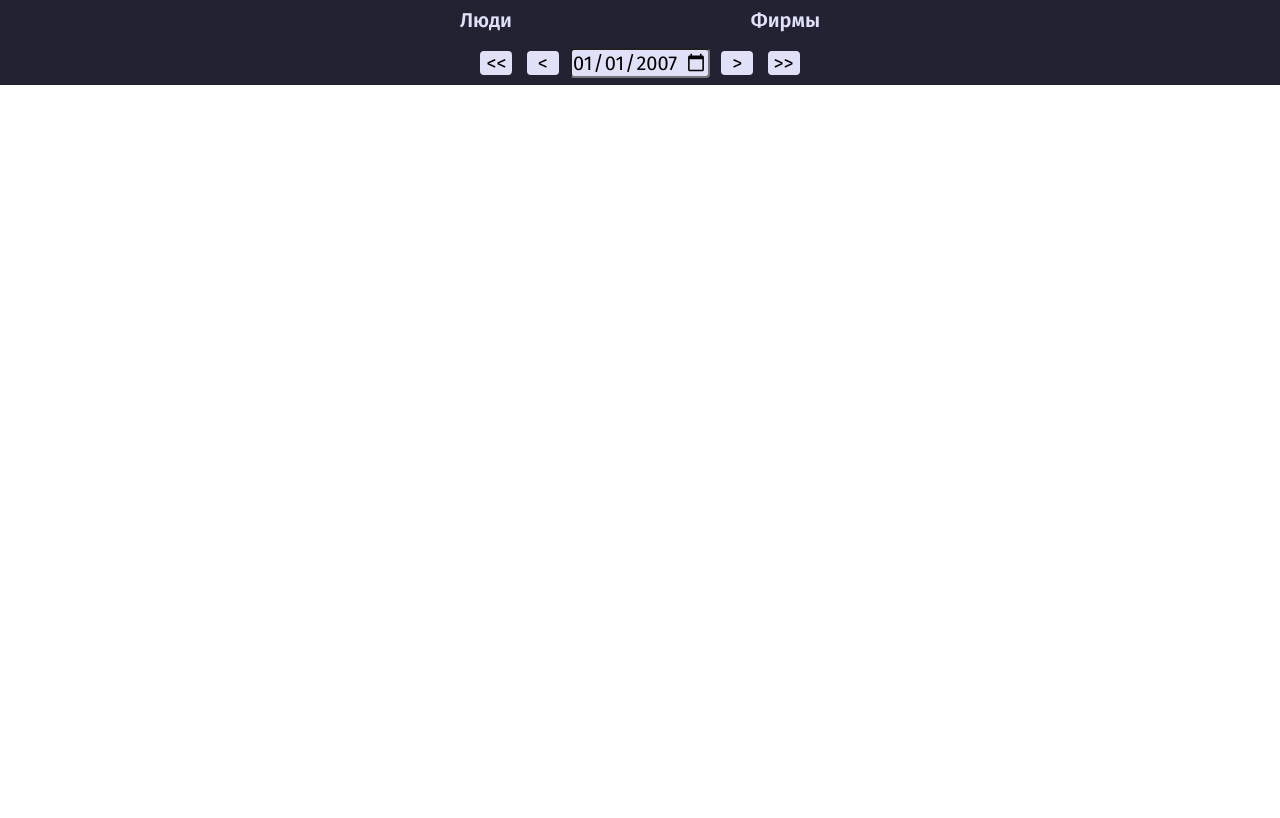
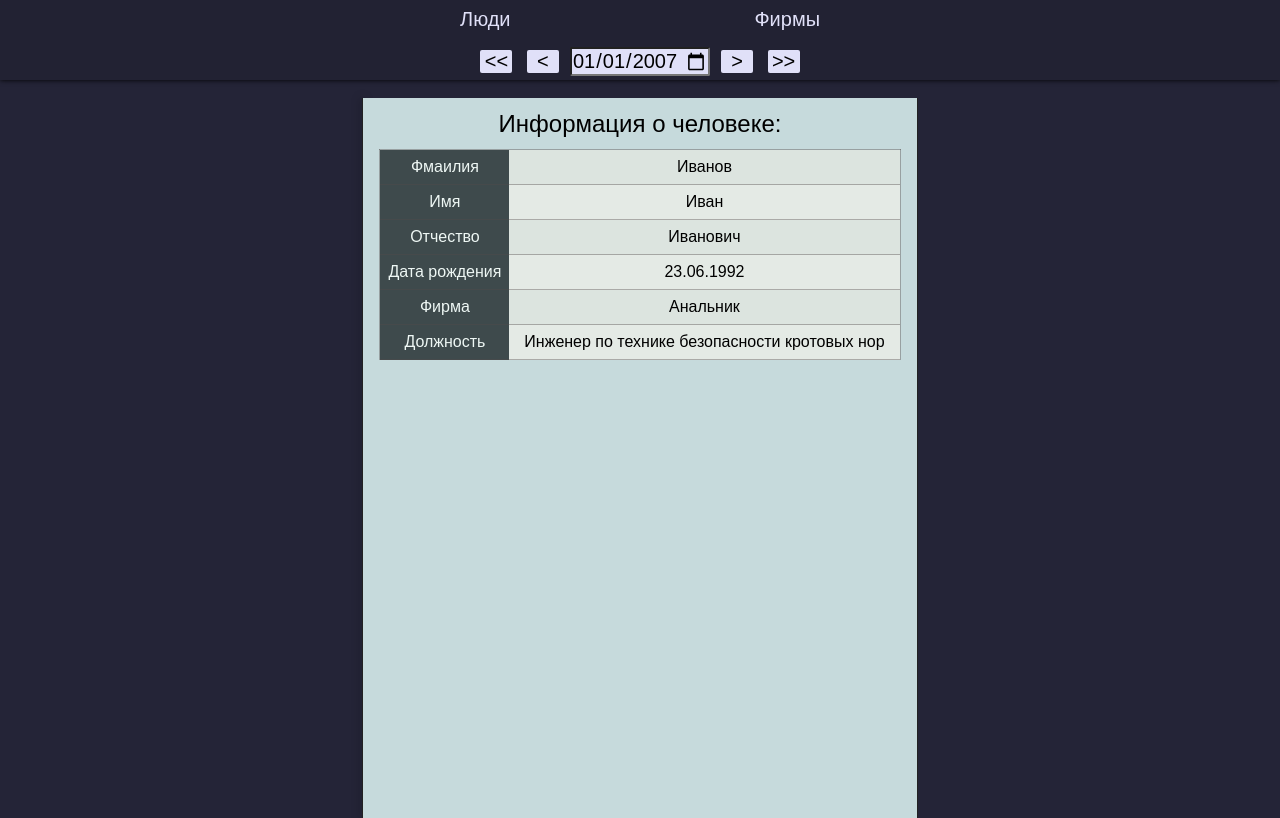
Before and after one commit to babushkian/itwd, a Flask app: template app/templates/people.html in a window 1280 px wide. Before the commit the page ends 85 px from the top, so only its background shows below. Run offline with Flask 3, Linux system fonts and the light colour scheme; the template is opened without the code that fills it, so the values that code supplies are empty; some web fonts are replaced.

Commit message:
разделил интерфейс на два окна и сделал таблицам заголовки

```diff
--- /dev/null
+++ b/app/static/css/main.css
@@ -0,0 +1,176 @@
+@font-face {
+  font-family: "FiraSans";
+  font-style: normal;
+  font-weight: 100;
+  src: url("../fonts/FiraSans-Thin.ttf") format("truetype");
+}
+@font-face {
+  font-family: "FiraSans";
+  font-style: normal;
+  font-weight: 300;
+  src: url("../fonts/FiraSans-Light.ttf") format("truetype");
+}
+@font-face {
+  font-family: "FiraSans";
+  font-style: normal;
+  font-weight: 400;
+  src: url("../fonts/FiraSans-Regular.ttf") format("truetype");
+}
+@font-face {
+  font-family: "FiraSans";
+  font-style: normal;
+  font-weight: 500;
+  src: url("../fonts/FiraSans-Medium.ttf") format("truetype");
+}
+@font-face {
+  font-family: "FiraSans";
+  font-style: normal;
+  font-weight: 700;
+  src: url("../fonts/FiraSans-Bold.ttf") format("truetype");
+}
+@font-face {
+  font-family: "FiraSans";
+  font-style: normal;
+  font-weight: 900;
+  src: url("../fonts/FiraSans-Black.ttf") format("truetype");
+}
+* {
+  box-sizing: border-box;
+  margin: 0;
+  padding: 0;
+}
+
+body {
+  font-family: "FiraSans", Arial, Helvetica, sans-serif;
+  font-weight: 500;
+  background-color: rgb(36, 36, 55);
+}
+
+.header {
+  position: fixed;
+  top: 0;
+  left: 0;
+  display: flex;
+  flex-direction: column;
+  background-color: rgb(34, 34, 51);
+  color: #e0e0f8;
+  justify-content: space-between;
+  align-items: center;
+  height: 80px;
+  min-width: 100vw;
+  font-weight: 500;
+  font-size: 1.25rem;
+  box-shadow: 0 0 5px #000;
+}
+
+.header_row {
+  min-width: 360px;
+  margin: 0.5rem auto;
+  display: flex;
+  flex-direction: row;
+  justify-content: space-between;
+  align-items: center;
+  list-style-type: none;
+}
+.header_row a {
+  text-decoration: none;
+  color: inherit;
+}
+.header_row .option_active a {
+  font-size: 1.25rem;
+  font-weight: 700;
+  color: #fff9dc;
+  text-decoration: underline;
+}
+.header_row.timer {
+  gap: 0.5rem;
+  justify-content: center;
+}
+
+.timer {
+  margin: 0.5rem auto;
+}
+.timer button {
+  font-family: "FiraSans", Arial, Helvetica, sans-serif;
+  font-size: 1.25rem;
+  background-color: #e0e0f8;
+  border-radius: 2px;
+  margin: 0 0.2rem;
+  min-width: 2rem;
+  border: 0;
+}
+.timer input {
+  font-family: "FiraSans", Arial, Helvetica, sans-serif;
+  width: 140px;
+  font-size: 1.25rem;
+  background-color: #e0e0f8;
+  border-radius: 2px;
+}
+
+.content {
+  display: flex;
+  flex-direction: row;
+  justify-content: center;
+  align-items: flex-start;
+  font-size: 14px;
+  line-height: 1.2rem;
+  font-weight: 400;
+  height: 100vh;
+  padding-top: 80px;
+  margin: auto;
+  overflow-y: none;
+}
+
+.content__window {
+  background-color: hsl(187, 24%, 86%);
+  height: 100%;
+  width: -moz-max-content;
+  width: max-content;
+  margin: 0;
+  border-right: 1px solid #222;
+  overflow: auto;
+}
+.content__window.main {
+  box-shadow: 0 0 10px #000;
+}
+.content__window.side {
+  margin: 0;
+  background-color: hsl(187, 24%, 82%);
+}
+.content__window .table_title {
+  margin: 1rem;
+  text-align: center;
+  font-size: 1.5rem;
+}
+
+table {
+  /* border: 1px solid black; */
+  border-collapse: collapse;
+  min-width: 300px;
+  margin: 1rem;
+  border: 1px solid rgba(83, 73, 73, 0.4);
+}
+table th {
+  background-color: hsl(187, 10%, 27%);
+  color: rgb(238, 247, 244);
+  font-weight: 500;
+  padding: 8px;
+}
+table tr {
+  border-bottom: 1px solid rgba(83, 73, 73, 0.4);
+  background-color: rgb(220, 228, 223);
+}
+table tr:nth-child(even) {
+  background-color: rgb(228, 234, 229);
+}
+table tr:hover {
+  background-color: rgb(227, 241, 232);
+}
+table tr span:hover {
+  text-decoration: underline;
+}
+table td {
+  padding: 8px 15px;
+  text-align: center;
+  min-width: 100px;
+}/*# sourceMappingURL=main.css.map */
--- a/app/static/css/style.css
+++ /dev/null
@@ -1,79 +0,0 @@
-* {
-  margin: 0;
-  padding: 0;
-  box-sizing: border-box;
-  font-family: "Fira Sans", Arial, sans-serif;
-}
-
-.header {
-  position: fixed;
-  top: 0;
-  left: 0;
-  display: flex;
-  flex-direction: column;
-  background-color: #223;
-  color: #e0e0f8;
-  justify-content: space-between;
-  align-items: center;
-  height: 85px;
-  min-width: 100vw;
-  font-family: Arial, Helvetica, sans-serif;
-  font-weight: 600;
-  font-size: 20px;
-}
-
-.header_row {
-  min-width: 360px;
-  /* width: 30%; */
-  margin: 0.5rem auto;
-  display: flex;
-  flex-direction: row;
-  justify-content: space-between;
-  align-items: center;
-  list-style-type: none;
-}
-
-.header_row a {
-  text-decoration: none;
-  color: #e0e0f8;
-}
-
-.header_row.timer {
-  gap: 0.5rem;
-  justify-content: center;
-}
-.option_active a {
-  font-size: 24px;
-  color: #fff9dc;
-  text-decoration: underline;
-}
-
-.timer {
-  margin: 0.5rem auto;
-}
-.timer button {
-  font-size: 20px;
-  background-color: #e0e0f8;
-  border-radius: 4px;
-  margin: 0 0.2rem;
-  min-width: 2rem;
-  border: 0;
-}
-.timer input {
-  width: 140px;
-  font-size: 20px;
-  background-color: #e0e0f8;
-  border-radius: 4px;
-}
-
-/*
-.content {
-    margin-top: 85px;
-    padding: 1rem;
-    font-size: 1rem;
-    line-height: 1.4rem;
-    font-weight: 400;
-}
-p {
-    margin-top: 1rem;
-} */
--- a/app/static/css/table.css
+++ /dev/null
@@ -1,45 +0,0 @@
-.content {
-  display: flex;
-  flex-direction: row;
-  justify-content: center;
-  align-items: center;
-  padding: 1rem;
-  font-size: 1rem;
-  line-height: 1.4rem;
-  font-weight: 400;
-  max-width: 75%;
-  margin: 85px auto 20px auto;
-}
-
-table {
-  /* border: 1px solid black; */
-  border-collapse: collapse;
-  min-width: 600px;
-}
-th {
-  background-color: rgb(21, 34, 34);
-  color: rgb(240, 235, 229);
-  padding: 8px;
-}
-
-tr {
-  border-bottom: 1px solid rgb(83, 73, 73, 0.4);
-  background-color: rgb(220, 228, 223);
-}
-
-tr:nth-child(even) {
-  background-color: rgb(228, 234, 229);
-}
-
-tr:hover {
-  background-color: rgb(202, 216, 209);
-}
-td {
-  padding: 8px 25px;
-  text-align: center;
-  min-width: 100px;
-}
-
-td > span:hover {
-  text-decoration: underline;
-}
--- a/app/static/js/firms.js
+++ b/app/static/js/firms.js
@@ -27,6 +27,7 @@ function buildTable(data) {
     keys.forEach((key) => {
       let a = document.createElement("td");
       if (["open_date", "close_date", "rate_date"].includes(key)) {
+        if (element[key]) {
           const d = new Date(element[key]);
           a.innerText =
             d.getDate().toString().padStart(2, "0") +
@@ -35,6 +36,9 @@ function buildTable(data) {
             "." +
             d.getFullYear();
         } else {
+          a.innerText = "";
+        }
+      } else {
         a.innerText = element[key];
       }
 
--- a/app/static/js/header.js
+++ b/app/static/js/header.js
@@ -1,4 +1,4 @@
-const content = document.querySelector(".content");
+const content = document.querySelector(".content__window.main");
 const active = document.querySelector("." + currentPage);
 active.classList.add("option_active");
 
--- a/app/templates/base.html
+++ b/app/templates/base.html
@@ -4,14 +4,8 @@
     <meta charset="UTF-8" />
     <meta name="viewport" content="width=device-width, initial-scale=1.0" />
     <title>Артель</title>
-    <link rel="preconnect" href="https://fonts.googleapis.com" />
-    <link rel="preconnect" href="https://fonts.gstatic.com" crossorigin />
-    <link
-      href="https://fonts.googleapis.com/css2?family=Fira+Sans:wght@300;400;600;700;900&display=swap"
-      rel="stylesheet"
-    />
-    <link rel="stylesheet" href= "{{ url_for('static', filename='css/style.css') }}" />
-    <link rel="stylesheet" href= "{{ url_for('static', filename='css/table.css') }}" />
+    <link rel="stylesheet" href= "{{ url_for('static', filename='css/main.css') }}" />
+
   </head>
   <body>
     <div class="header">
@@ -40,8 +34,40 @@
       </div>
     </div>
     <div class="content">
+      <div class="content__window main">
       {% block content %}
       {% endblock content %}
+      </div>
+            <div class="content__window side">
+        <div class="table_title">Информация о человеке:</div>
+        <table>
+          <tr>
+            <th>Фмаилия</th>
+            <td>Иванов</td>
+          </tr>
+
+          <tr>
+            <th>Имя</th>
+            <td>Иван</td>
+          </tr>
+          <tr>
+            <th>Отчество</th>
+            <td>Иванович</td>
+          </tr>
+          <tr>
+            <th>Дата рождения</th>
+            <td>23.06.1992</td>
+          </tr>
+          <tr>
+            <th>Фирма</th>
+            <td>Анальник</td>
+          </tr>
+          <tr>
+            <th>Должность</th>
+            <td>Инженер по технике безопасности кротовых нор</td>
+          </tr>
+        </table>
+      </div>
     </div>
 
     {% block js %}
```
Also changed, not shown: app/main/routes.py (+10 -3 lines), app/static/js/people.js (+25 -4 lines). Lines whose indentation alone changed are shown as unchanged.
